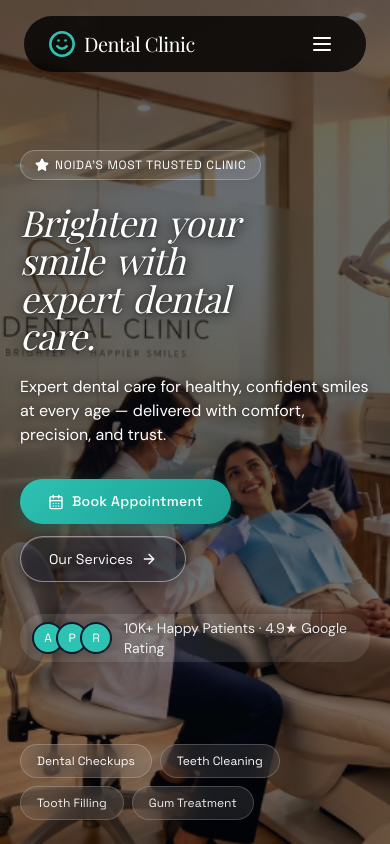
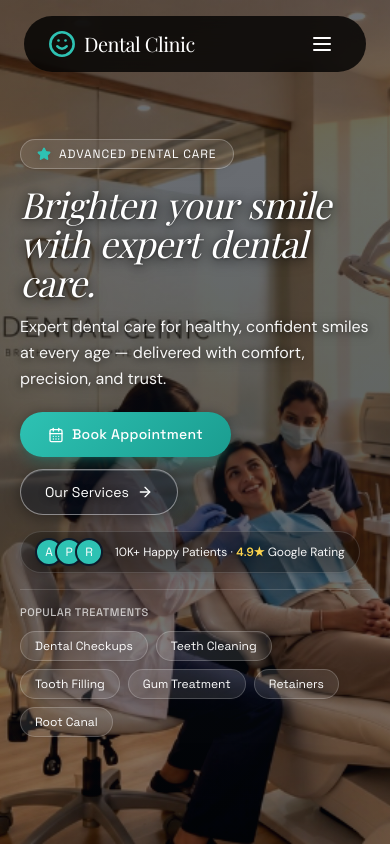
Before and after one commit to yash-dominates/dental-harmony, a React (Vite) app: page / in a window 390 px wide. Shown: the top 844 px of the page. Built offline with nearby package versions, Linux system fonts and the light colour scheme; the HTML template or start-up script is replaced by a standard one; a web font is replaced by a local one.

Commit message:
Update badge to Advanced Dental Care, fix bottom tags layout and mobile clipping

```diff
--- a/src/components/sections/Hero.tsx
+++ b/src/components/sections/Hero.tsx
@@ -36,27 +36,30 @@ const Hero = () => {
       <div aria-hidden="true" className="hero-left-shade" />
 
       <div
-        className="relative z-10 flex items-center min-h-[100vh] pt-32 sm:pt-36 md:pt-28 pb-40 sm:pb-44 md:pb-32 lg:pb-24"
+        className="relative z-10 flex items-center min-h-[100vh] pt-24 sm:pt-28 md:pt-24 pb-16 sm:pb-20 md:pb-16"
         style={{ contain: "layout", filter: "drop-shadow(0 1px 6px rgba(0,0,0,0.35))" }}
       >
-        <div className="w-full px-5 md:px-8 lg:px-16 grid lg:grid-cols-12 gap-10 items-center">
+        <div className="w-full px-5 md:px-8 lg:px-16 grid lg:grid-cols-12 gap-8 lg:gap-10 items-center">
           {/* LEFT */}
           <div className="lg:col-span-7 max-w-2xl text-white relative z-20">
+            {/* Top Badge */}
             <motion.div
-              initial={{ opacity: 0 }}
-              animate={{ opacity: 1 }}
+              initial={{ opacity: 0, y: -6 }}
+              animate={{ opacity: 1, y: 0 }}
               transition={{ duration: 0.5 }}
-              className="inline-flex items-center gap-1.5 bg-white/10 backdrop-blur-md border border-white/25 text-white rounded-full px-3.5 py-1.5 font-label text-xs uppercase tracking-[0.06em]"
+              className="inline-flex items-center gap-2 bg-white/10 hover:bg-white/15 backdrop-blur-md border border-white/25 text-white rounded-full px-4 py-1.5 font-label text-xs uppercase tracking-[0.08em] shadow-sm transition-colors"
               style={{
                 willChange: "transform, opacity",
                 transform: "translateZ(0)",
               }}
             >
-              <Star className="w-3.5 h-3.5 fill-white" /> Noida's Most Trusted Clinic
+              <Star className="w-3.5 h-3.5 fill-teal text-teal" />
+              <span>Advanced Dental Care</span>
             </motion.div>
 
+            {/* Headline */}
             <h1
-              className="font-heading italic text-4xl sm:text-5xl md:text-6xl lg:text-7xl text-white leading-[1.05] tracking-[-0.02em] mt-6 max-w-[260px] md:max-w-none"
+              className="font-heading italic text-4xl sm:text-5xl md:text-6xl lg:text-7xl text-white leading-[1.08] tracking-[-0.02em] mt-4 md:mt-5"
               style={{
                 textShadow:
                   "0 2px 14px rgba(0,0,0,0.5), 0 1px 3px rgba(0,0,0,0.35)",
@@ -68,7 +71,7 @@ const Hero = () => {
                   initial={{ filter: "blur(12px)", opacity: 0 }}
                   animate={{ filter: "blur(0px)", opacity: 1 }}
                   transition={{ duration: 0.7, delay: 0.15 + i * 0.08, ease: "easeOut" }}
-                  className="inline-block mr-3"
+                  className="inline-block mr-2.5 sm:mr-3"
                   style={{ willChange: "filter, opacity", transform: "translateZ(0)" }}
                 >
                   {word}
@@ -76,11 +79,12 @@ const Hero = () => {
               ))}
             </h1>
 
+            {/* Subheading */}
             <motion.p
               initial={{ opacity: 0 }}
               animate={{ opacity: 1 }}
               transition={{ duration: 0.6, delay: 0.7 }}
-              className="font-body font-normal text-white text-base md:text-lg max-w-md mt-5"
+              className="font-body font-normal text-white/95 text-base md:text-lg max-w-lg mt-3 md:mt-4 leading-relaxed"
               style={{
                 willChange: "opacity",
                 transform: "translateZ(0)",
@@ -91,44 +95,72 @@ const Hero = () => {
               Expert dental care for healthy, confident smiles at every age — delivered with comfort, precision, and trust.
             </motion.p>
 
+            {/* CTA Buttons */}
             <motion.div
               initial={{ opacity: 0 }}
               animate={{ opacity: 1 }}
-              transition={{ duration: 0.6, delay: 1 }}
-              className="flex flex-wrap gap-3 mt-8"
+              transition={{ duration: 0.6, delay: 0.9 }}
+              className="flex flex-wrap items-center gap-3 mt-5 md:mt-6"
               style={{ willChange: "opacity", transform: "translateZ(0)" }}
             >
-              <a href="#book" className="btn-primary">
+              <a href="#book" className="btn-primary shadow-lg shadow-teal/25">
                 <CalendarDays className="w-4 h-4" /> Book Appointment
               </a>
               <a
                 href="#services"
-                className="hero-glass-btn inline-flex items-center gap-2 rounded-full px-7 py-3 font-label text-sm"
+                className="hero-glass-btn inline-flex items-center gap-2 rounded-full px-6 py-3 font-label text-sm"
               >
                 Our Services <ArrowRight className="w-4 h-4" />
               </a>
             </motion.div>
 
+            {/* Social Proof */}
             <motion.div
               initial={{ opacity: 0 }}
               animate={{ opacity: 1 }}
-              transition={{ duration: 0.6, delay: 1.2 }}
-              className="flex items-center gap-3 mt-8 w-fit bg-white/10 backdrop-blur-sm rounded-full px-3 py-1"
+              transition={{ duration: 0.6, delay: 1.1 }}
+              className="flex items-center gap-3 mt-4 md:mt-5 w-fit bg-black/25 backdrop-blur-md border border-white/15 rounded-full px-3.5 py-1.5 shadow-sm"
               style={{ willChange: "opacity", transform: "translateZ(0)" }}
             >
               <div className="flex -space-x-2">
                 {["A", "P", "R"].map((initial, i) => (
                   <div
                     key={i}
-                    className="w-8 h-8 rounded-full bg-teal border-2 border-navy flex items-center justify-center font-label text-xs text-white"
+                    className="w-7 h-7 sm:w-8 sm:h-8 rounded-full bg-teal border-2 border-navy flex items-center justify-center font-label text-xs text-white shadow-sm"
                   >
                     {initial}
                   </div>
                 ))}
               </div>
-              <p className="font-body text-sm text-white/90">
-                10K+ Happy Patients · 4.9★ Google Rating
+              <p className="font-body text-xs sm:text-sm text-white/95">
+                10K+ Happy Patients · <span className="text-amber-300 font-semibold">4.9★</span> Google Rating
               </p>
+            </motion.div>
+
+            {/* Popular Treatments Tags - relocated here for comfortable reading and zero collision */}
+            <motion.div
+              initial={{ opacity: 0, y: 12 }}
+              animate={{ opacity: 1, y: 0 }}
+              transition={{ duration: 0.6, delay: 1.3 }}
+              className="mt-4 md:mt-5 pt-3.5 border-t border-white/15 max-w-xl"
+            >
+              <p className="font-label text-[11px] uppercase tracking-wider text-white/70 font-medium mb-2.5">
+                Popular Treatments
+              </p>
+              <div className="flex flex-wrap gap-2">
+                {HERO_PILLS.map((pill, i) => (
+                  <motion.a
+                    key={pill}
+                    href="#services"
+                    whileHover={{ scale: 1.05, backgroundColor: "rgba(255, 255, 255, 0.22)" }}
+                    whileTap={{ scale: 0.96 }}
+                    transition={{ duration: 0.15 }}
+                    className="inline-flex items-center bg-white/10 hover:bg-white/20 active:bg-white/25 backdrop-blur-md border border-white/20 hover:border-teal/50 text-white rounded-full px-3.5 py-1.5 font-label text-xs transition-all duration-200 shadow-sm cursor-pointer"
+                  >
+                    {pill}
+                  </motion.a>
+                ))}
+              </div>
             </motion.div>
           </div>
 
@@ -138,7 +170,7 @@ const Hero = () => {
               initial={{ y: 30, opacity: 0 }}
               animate={{ y: 0, opacity: 1 }}
               transition={{ duration: 0.7, delay: 1.2 }}
-              className="bg-white/10 backdrop-blur-xl border border-white/20 rounded-3xl p-4 w-36 md:w-72 shadow-[0_8px_32px_rgba(0,0,0,0.25)]"
+              className="bg-white/10 backdrop-blur-xl border border-white/20 rounded-3xl p-4 w-64 md:w-72 shadow-[0_8px_32px_rgba(0,0,0,0.25)]"
             >
               <div className="relative">
                 <AnimatePresence mode="wait">
@@ -185,33 +217,14 @@ const Hero = () => {
         </div>
       </div>
 
-      {/* Bottom service pills */}
-      <div className="absolute bottom-6 left-5 md:left-8 lg:left-16 right-5 md:right-8 lg:right-16 flex justify-between items-end gap-4 z-10">
-        <div className="flex flex-wrap gap-2">
-          {HERO_PILLS.map((pill, i) => (
-            <motion.span
-              key={pill}
-              initial={{ opacity: 0 }}
-              animate={{ opacity: 1 }}
-              transition={{ duration: 0.4, delay: 1.4 + i * 0.08 }}
-              className={`bg-white/10 backdrop-blur-md border border-white/20 text-white rounded-full px-4 py-2 font-label text-xs whitespace-nowrap ${
-                i >= HERO_PILLS.length - 2 ? "hidden md:inline-block" : ""
-              }`}
-              style={{ willChange: "opacity", transform: "translateZ(0)" }}
-            >
-              {pill}
-            </motion.span>
-          ))}
-        </div>
-        <p className="hidden md:block font-label text-white/70 text-sm whitespace-nowrap">
-          ‹ 01 ──────── 05 ›
-        </p>
-      </div>
+      {/* Bottom Bar: Cleanly separated with Carousel Indicator on right and Centered Scroll Indicator */}
+      <div className="absolute bottom-3 md:bottom-4 left-5 md:left-8 lg:left-16 right-5 md:right-8 lg:right-16 flex justify-between items-end pointer-events-none z-10">
+        <div className="hidden md:block w-36" />
 
-      {/* Animated scroll indicator */}
+        {/* Animated scroll indicator - perfectly unobstructed in center */}
         <a
           href="#services"
-        className="scroll-indicator hidden md:inline-flex"
+          className="scroll-indicator hidden md:inline-flex pointer-events-auto"
           aria-label="Scroll to next section"
         >
           <span className="scroll-indicator__mouse" aria-hidden="true">
@@ -220,6 +233,12 @@ const Hero = () => {
           <span className="scroll-indicator__label">Scroll</span>
           <ChevronDown className="w-3.5 h-3.5" aria-hidden="true" />
         </a>
+
+        {/* Dynamic doctor pagination counter on the right */}
+        <p className="hidden md:block w-36 text-right font-label text-white/70 text-xs tracking-widest uppercase pointer-events-auto">
+          ‹ 0{doctorIdx + 1} ──────── 0{HERO_DOCTORS.length} ›
+        </p>
+      </div>
     </section>
   );
 };
--- a/src/index.css
+++ b/src/index.css
@@ -293,11 +293,6 @@
 
   /* Animated scroll indicator under hero */
   .scroll-indicator {
-    position: absolute;
-    left: 50%;
-    bottom: 1.25rem;
-    transform: translateX(-50%);
-    z-index: 20;
     display: inline-flex;
     flex-direction: column;
     align-items: center;
@@ -307,7 +302,7 @@
     background: transparent;
     border: none;
     cursor: pointer;
-    padding: 8px 12px;
+    padding: 6px 12px;
     animation: scroll-bounce 2s ease-in-out infinite;
     will-change: transform;
   }
@@ -324,8 +319,8 @@
     opacity: 0.85;
   }
   .scroll-indicator__mouse {
-    width: 22px;
-    height: 34px;
+    width: 20px;
+    height: 32px;
     border: 1.5px solid rgba(255, 255, 255, 0.85);
     border-radius: 12px;
     position: relative;
@@ -333,7 +328,7 @@
   }
   .scroll-indicator__dot {
     position: absolute;
-    top: 6px;
+    top: 5px;
     left: 50%;
     transform: translateX(-50%);
     width: 3px;
@@ -345,8 +340,8 @@
 }
 
 @keyframes scroll-bounce {
-  0%, 100% { transform: translate(-50%, 0); }
-  50% { transform: translate(-50%, 8px); }
+  0%, 100% { transform: translateY(0); }
+  50% { transform: translateY(6px); }
 }
 @keyframes scroll-dot {
   0% { opacity: 0; transform: translate(-50%, 0); }
```
Lines whose indentation alone changed are shown as unchanged.
